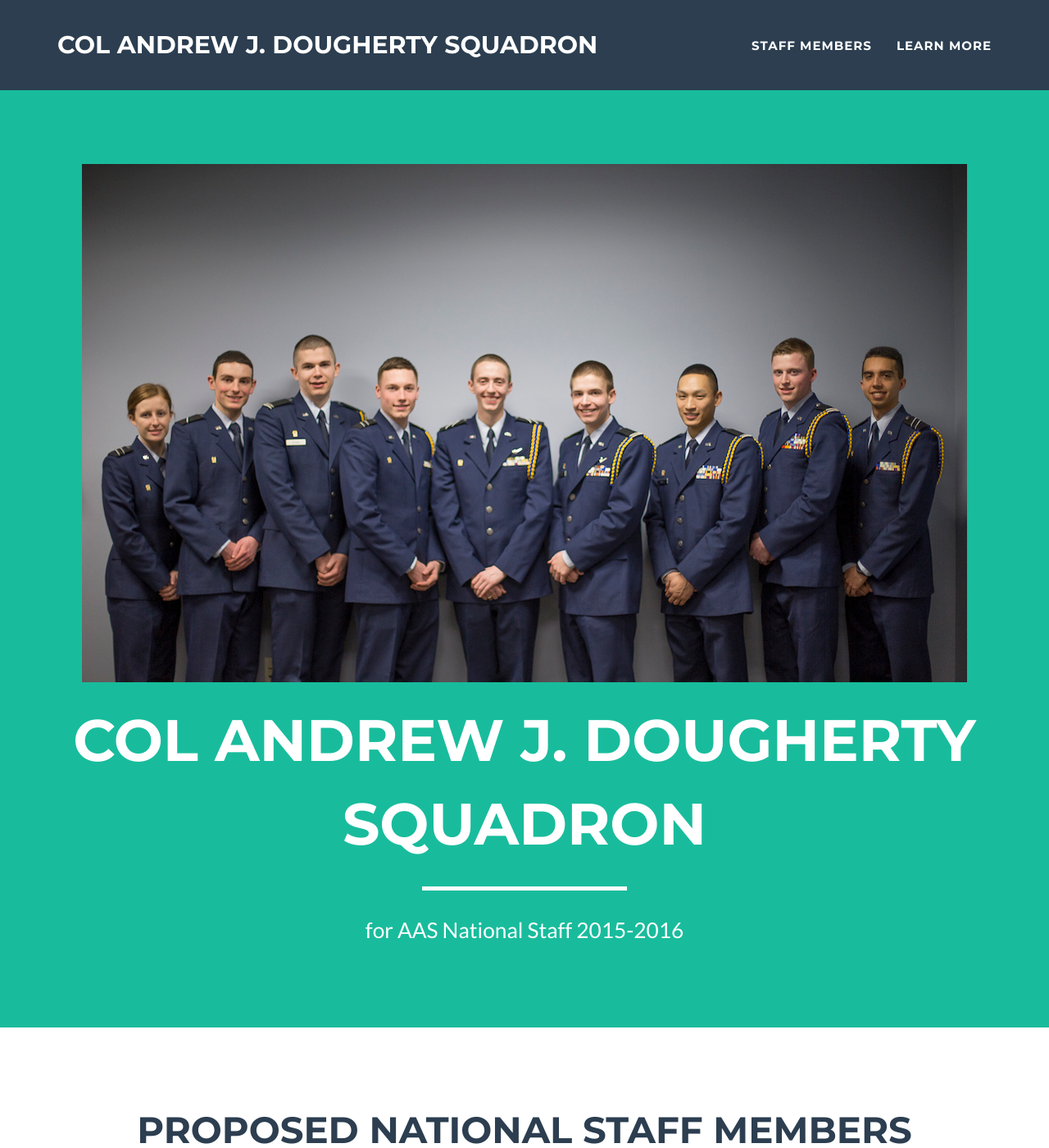
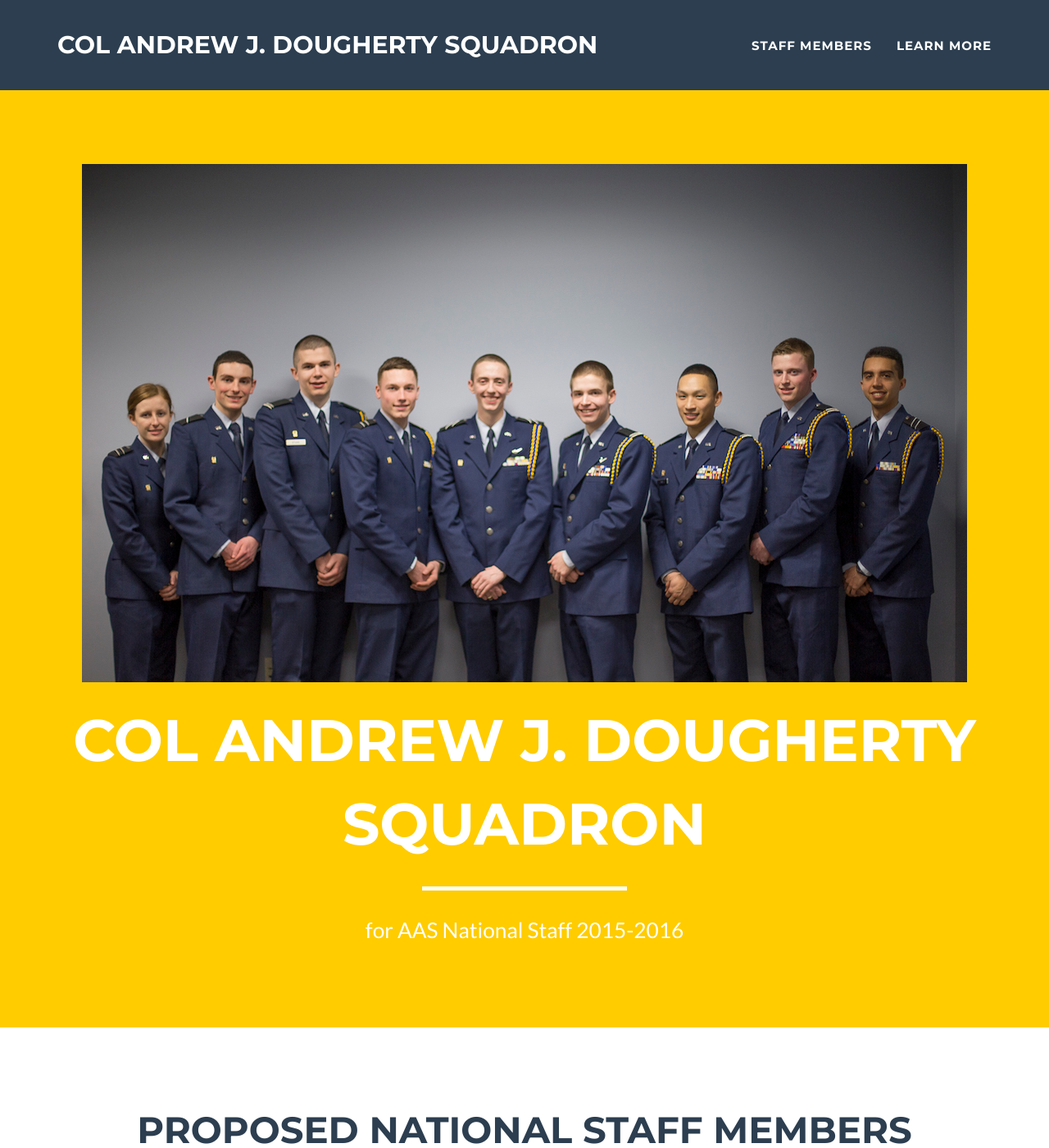
Before and after one commit to cralor/dougherty, a Jekyll site: the page built from index.html, in a window 1280 px wide and 1400 px high. Shown: the whole window at 82% size. Built offline with Jekyll 4.4.1, drawn with Linux system fonts in a browser that asks for light colours.

Commit message:
changing colors

```diff
--- a/_config.yml
+++ b/_config.yml
@@ -9,7 +9,7 @@ contact: static
 
 # Color settings (hex-codes without the leading hash-tag)
 color:
-  primary: 18bc9c #80B3FF
+  primary: ffcc00 #18bc9c #80B3FF
   secondary: 2c3e50 #FD6E8A
   secondary-dark: 233140 #A2122F
 
```
